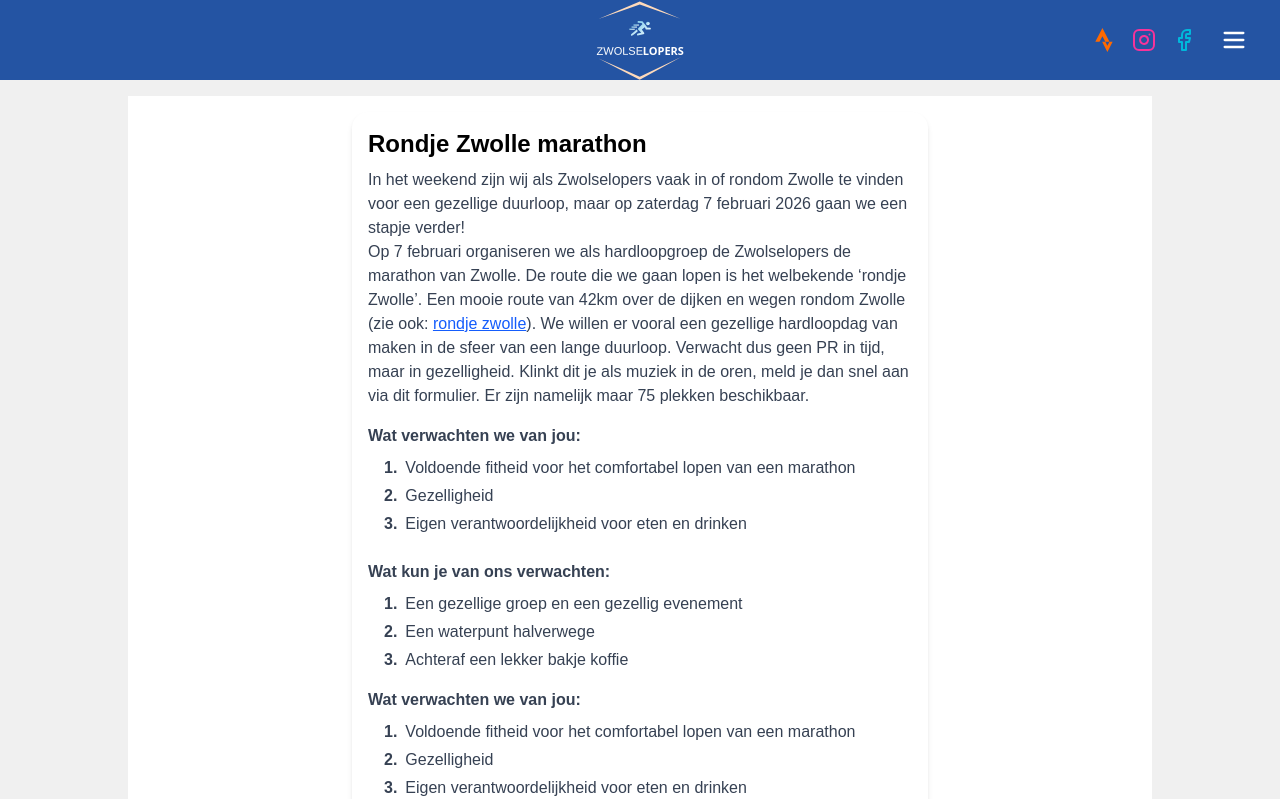
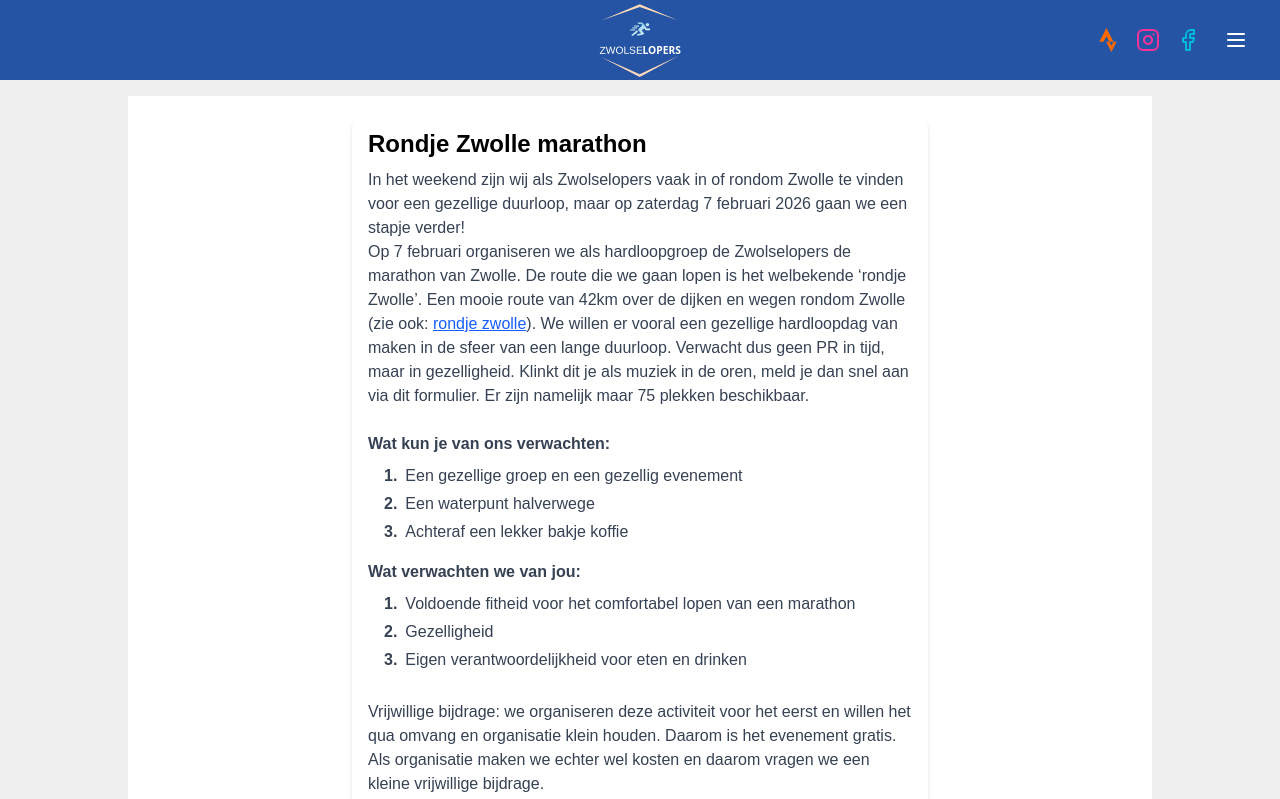
Before and after one commit to Wessel-Ekkelenkamp/ZwolseLopers, a Next.js app: page / in a window 1280 px wide. Shown: the top 799 px of the page. Built offline with nearby package versions, Linux system fonts and the light colour scheme.

Commit message:
duplicate text  fix

```diff
--- a/src/app/components/Header.tsx
+++ b/src/app/components/Header.tsx
@@ -10,38 +10,52 @@ const Header: React.FC = () => {
   className="w-full h-20 flex items-center justify-between px-6 bg-cover bg-center"
   style={{ backgroundColor: "#2454a3" }}
 >
-  {/* Left: Logo */}
-  <div className="absolute left-1/2 transform -translate-x-1/2 flex items-center">
-  <Link href={"/"}>
+
+  {/* Left: Sign In / User Info */}
+      <div className="flex items-center gap-2 z-10">
+      </div>
+  {/* Center: Logo */}
+      <div className="absolute left-1/2 transform -translate-x-1/2">
+        <Link href="/">
           <Image
             src="/images/zwolseloperslight.svg"
             alt="Zwolselopers Logo"
-      width={120}
-      height={50}
+            width={100}
+            height={40}
+            className="w-20 h-auto sm:w-24 md:w-28"
             priority
           />
         </Link>
       </div>
 
-  {/* Right: Menu + Social icons */}
-  <div className="flex items-center gap-4 ml-auto">
-    <Link href="https://www.strava.com/clubs/1344253">
-      <FaStrava size={24} className="text-orange-500 hover:opacity-80" />
+  {/* Right: Social icons + Menu */}
+      <div className="flex items-center gap-2 md:gap-4 z-10">
+        <Link href="https://www.strava.com/clubs/1344253" target="_blank">
+          <FaStrava
+            size={20}
+            className="text-orange-500 hover:opacity-80 sm:w-5 sm:h-5 md:w-6 md:h-6"
+          />
         </Link>
 
-    <Link href="https://www.instagram.com/zwolselopers/">
-      <Instagram size={24} className="text-pink-500 hover:opacity-80" />
+        <Link href="https://www.instagram.com/zwolselopers/" target="_blank">
+          <Instagram
+            size={20}
+            className="text-pink-500 hover:opacity-80 sm:w-5 sm:h-5 md:w-6 md:h-6"
+          />
         </Link>
 
-    <Link href="/facebook">
-      <Facebook size={24} className="text-cyan-500 hover:opacity-80" />
+        <Link href="/facebook" target="_blank">
+          <Facebook
+            size={20}
+            className="text-cyan-500 hover:opacity-80 sm:w-5 sm:h-5 md:w-6 md:h-6"
+          />
         </Link>
 
         <button
           aria-label="Menu"
-      className="p-2 rounded hover:bg-white/20 transition-colors"
+          className="p-1.5 md:p-2 rounded hover:bg-white/20 transition-colors"
         >
-      <Menu size={28} className="text-white" />
+          <Menu size={24} className="text-white w-5 h-5 md:w-6 md:h-6" />
         </button>
       </div>
 </header>
--- a/src/app/page.tsx
+++ b/src/app/page.tsx
@@ -47,13 +47,7 @@ Op 7 februari organiseren we als hardloopgroep de Zwolselopers de marathon van Z
       >
         rondje zwolle
       </a>). We willen er vooral een gezellige hardloopdag van maken in de sfeer van een lange duurloop. Verwacht dus geen PR in tijd, maar in gezelligheid. Klinkt dit je als muziek in de oren, meld je dan snel aan via dit formulier. Er zijn namelijk maar 75 plekken beschikbaar. <br/>
-      <strong className="mt-4 block">Wat verwachten we van jou:</strong>
-  <div className="ml-4 mt-2 space-y-1">
-    <div><span className="font-bold mr-2">1.</span>Voldoende fitheid voor het comfortabel lopen van een marathon</div>
-    <div><span className="font-bold mr-2">2.</span>Gezelligheid</div>
-    <div><span className="font-bold mr-2">3.</span>Eigen verantwoordelijkheid voor eten en drinken</div>
-  </div> <br/>
-
+<br/>
   <strong>Wat kun je van ons verwachten:</strong>
   <div className="ml-4 mt-2 space-y-1">
     <div><span className="font-bold mr-2">1.</span>Een gezellige groep en een gezellig evenement</div>
```
Lines whose indentation alone changed are shown as unchanged.
